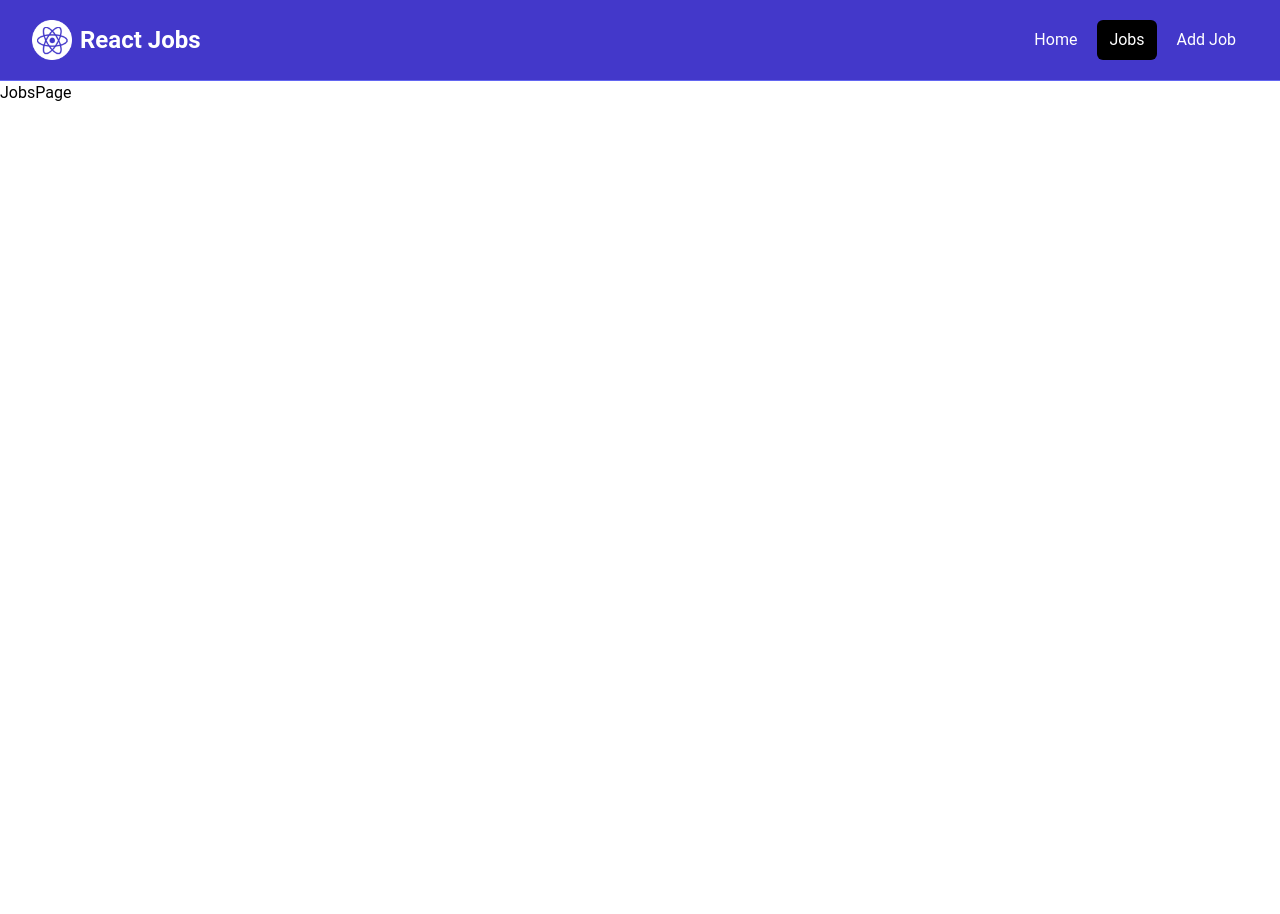
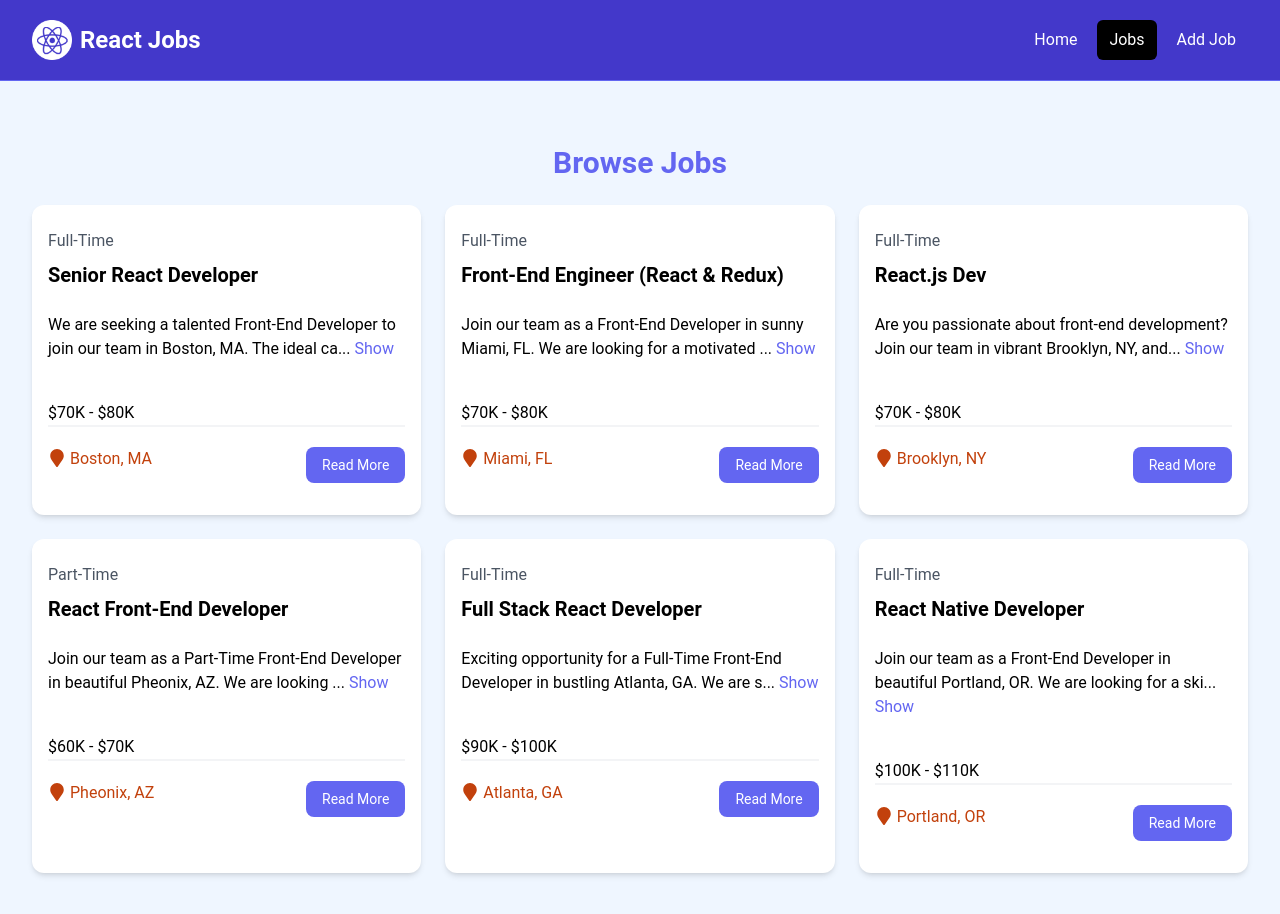
Before and after one commit to madiha-m/react_js, a React (Vite) app in the folder jobs-portal/: page /jobs in a window 1280 px wide. Shown: the top 914 px of the page. Before the commit the page ends 800 px from the top, so only its background shows below. Built offline with nearby package versions, Linux system fonts and the light colour scheme.

Commit message:
apply conditional rndering

```diff
--- a/jobs-portal/src/components/JobListings.jsx
+++ b/jobs-portal/src/components/JobListings.jsx
@@ -2,11 +2,11 @@
 import jobs from '../jobs.json'
 import JobListing from './JobListing'
 
-const JobListings = () => {
+const JobListings = ({ isHome = false }) => {
     // console.log(jobs);
 
     // limit number of jobs showing on the home page
-    const recentJobs = jobs.slice(0, 3);
+    const jobListings = isHome ? jobs.slice(0, 3) : jobs;
 
     return (
         <section className="bg-blue-50 px-4 py-10">
@@ -17,7 +17,7 @@
                 <div className="grid grid-cols-1 md:grid-cols-3 gap-6">
 
                     {/* replacing Jobs array via map */}
-                    {recentJobs.map((job) => (
+                    {jobListings.map((job) => (
                         <JobListing key={job.id} job={job} />
                     ))}
                 </div>
--- a/jobs-portal/src/pages/HomePage.jsx
+++ b/jobs-portal/src/pages/HomePage.jsx
@@ -9,7 +9,7 @@
     <>
       <Hero />
       <HomeCards />
-      <JobListings />
+      <JobListings isHome={true} />
       <ViewAllJobs />
     </>
   )
--- a/jobs-portal/src/pages/JobsPage.jsx
+++ b/jobs-portal/src/pages/JobsPage.jsx
@@ -1,8 +1,11 @@
 import React from 'react'
+import JobListings from '../components/JobListings'
 
 const JobsPage = () => {
     return (
-        <div>JobsPage</div>
+        <section className='bg-blue-50 px-4 py-6'>
+            <JobListings />
+        </section>
     )
 }
 
```
Also changed, not shown: jobs-portal/src/components/JobListing.jsx (+6 -3 lines).
